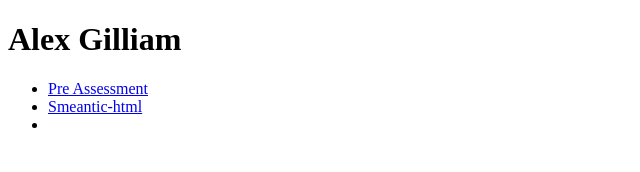
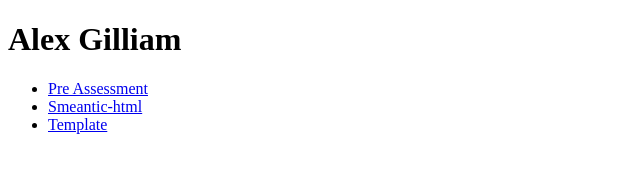
Before and after one commit to Gillia01/mobile-web-25, a plain HTML site: page index.html in a window 1280 px wide. Shown: the full height of the page, 0-640 px from the left. Drawn offline with Linux system fonts and the light colour scheme.

Commit message:
added template

```diff
--- a/index.html
+++ b/index.html
@@ -10,7 +10,7 @@
     <ul>
         <li><a href="pre-assessment/index.html">Pre Assessment</a></li>
         <li><a href="smeantic-html/index.html">Smeantic-html</a></li>
-        <li><a href="template/index.html> template"</a></li>
+        <li><a href="template/index.html> template">Template</a></li>
     </ul>
 
 </body>
```
